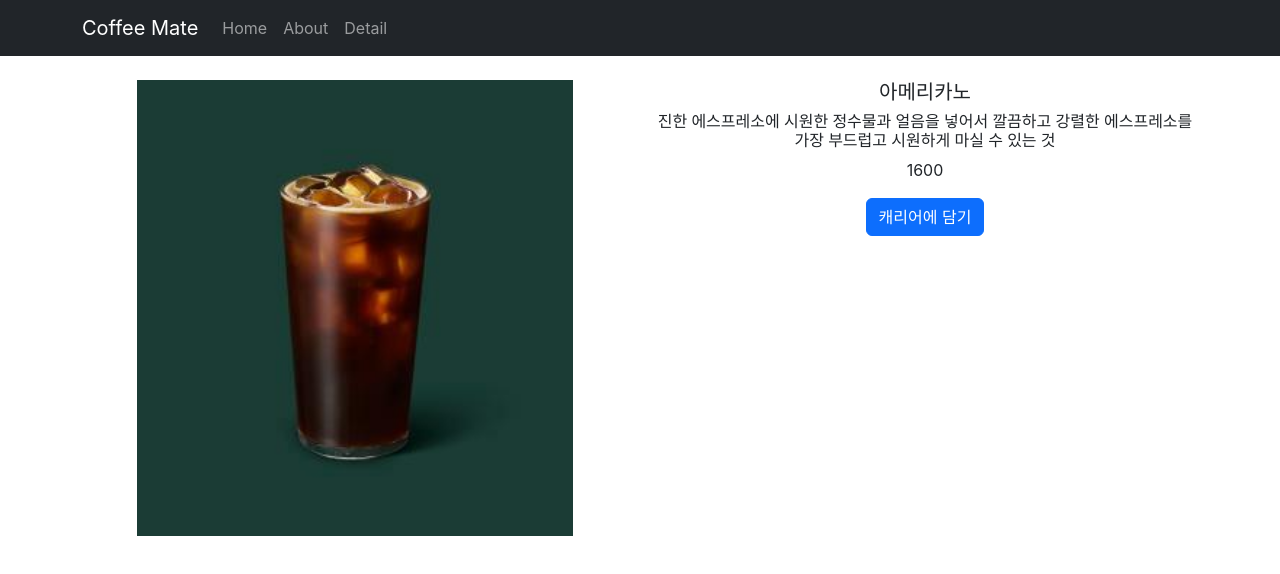
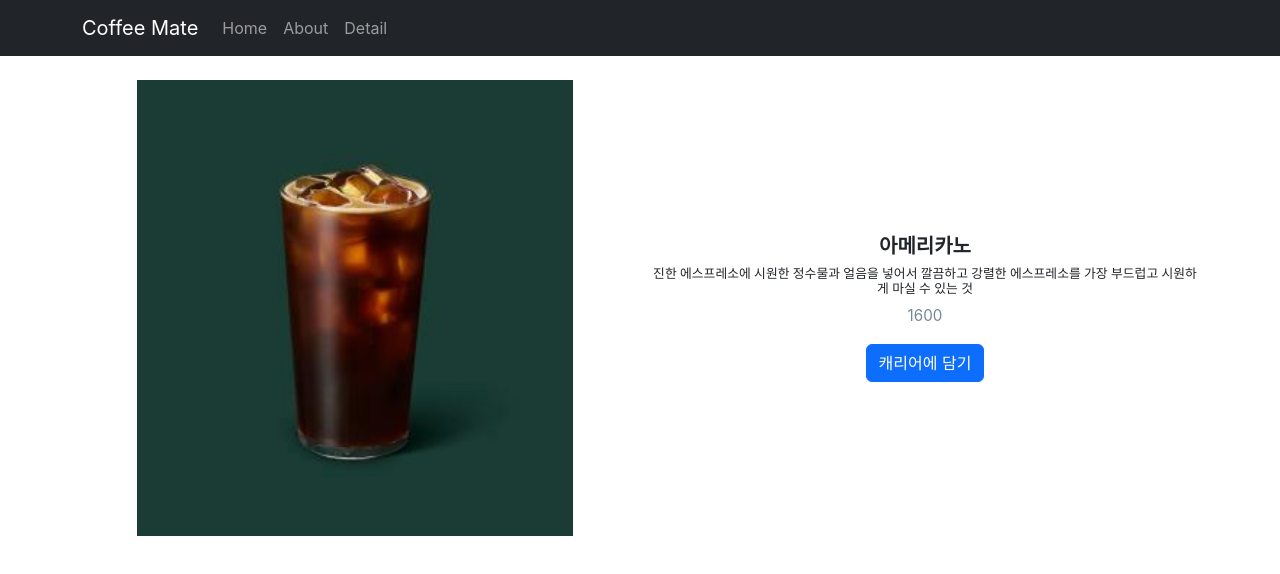
Before and after one commit to BVBFD/programmers-react-basic-todo, a React (Create React App) app: page /detail/1 in a window 1280 px wide. Shown: the top 574 px of the page. Built offline with nearby package versions, Linux system fonts and the light colour scheme.

Commit message:
Feat(banner,setTimeout): useEffect, styled-components를 활용한 Banner 컴포넌트와 timer 함수 구현

```diff
--- a/package.json
+++ b/package.json
@@ -16,6 +16,7 @@
     "react-dom": "^18.2.0",
     "react-router-dom": "^6.22.0",
     "react-scripts": "5.0.1",
+    "styled-components": "^6.1.8",
     "typescript": "^4.9.5",
     "web-vitals": "^2.1.4"
   },
--- /dev/null
+++ b/src/Components/Banner/Banner.tsx
@@ -0,0 +1,19 @@
+import styled from "styled-components";
+
+const BannerComp = styled.div`
+  display: flex;
+  align-items: center;
+  justify-content: center;
+  font-weight: bolder;
+  color: whitesmoke;
+  background: lightcoral;
+  font-size: 1.2rem;
+  padding: 20px;
+  margin-bottom: 20px;
+`;
+
+const Banner = () => {
+  return <BannerComp>아메리카노 단돈 1000원, 마감 세일</BannerComp>;
+};
+
+export default Banner;
--- a/src/pages/Detail/Detail.tsx
+++ b/src/pages/Detail/Detail.tsx
@@ -1,19 +1,48 @@
 import { useEffect, useState } from "react";
-import styles from "./Detail.module.css";
+// import styles from "./Detail.module.css";
 import { Col, Container, Row } from "react-bootstrap";
 import { useParams } from "react-router-dom";
 import coffeelist from "../../coffeelist";
+import styled from "styled-components";
+import Banner from "../../Components/Banner/Banner";
+
+const Title = styled.h5`
+  font-weight: bolder;
+`;
+
+const Content = styled.h6`
+  font-size: 0.8rem;
+`;
+
+const Price = styled.p`
+  color: lightslategray;
+  font-size: 0.95rem;
+`;
 
 const Detail = () => {
   const { id } = useParams();
   const [coffee, setCoffee] = useState<CoffeeType>();
+  const [discount, setDiscount] = useState<boolean>(true);
 
   useEffect(() => {
     setCoffee(coffeelist.find((coffee) => coffee.id + 1 === parseInt(`${id}`)));
+
+    let timer: NodeJS.Timer;
+    const fetchDiscountData = async () => {
+      timer = setTimeout(() => {
+        setDiscount(false);
+      }, 3000);
+    };
+    fetchDiscountData();
+
+    return () => {
+      clearTimeout(timer);
+    };
   }, [id]);
 
   return (
     <Container>
+      {discount ? <Banner /> : null}
       <Row>
         <Col>
           <img
@@ -22,10 +51,17 @@ const Detail = () => {
             width="80%"
           />
         </Col>
-        <Col>
-          <h5>{coffee?.title}</h5>
-          <h6>{coffee?.content}</h6>
-          <p>{coffee?.price}</p>
+        <Col
+          style={{
+            display: "flex",
+            flexDirection: "column",
+            justifyContent: "center",
+            alignItems: "center",
+          }}
+        >
+          <Title>{coffee?.title}</Title>
+          <Content>{coffee?.content}</Content>
+          <Price>{coffee?.price}</Price>
           <button className="btn btn-primary">캐리어에 담기</button>
         </Col>
       </Row>
```
Also changed, not shown: src/pages/About/About.module.css (deleted), src/pages/Detail/Detail.module.css (deleted), 1 other file (tests, documents, lock files or other folders).
